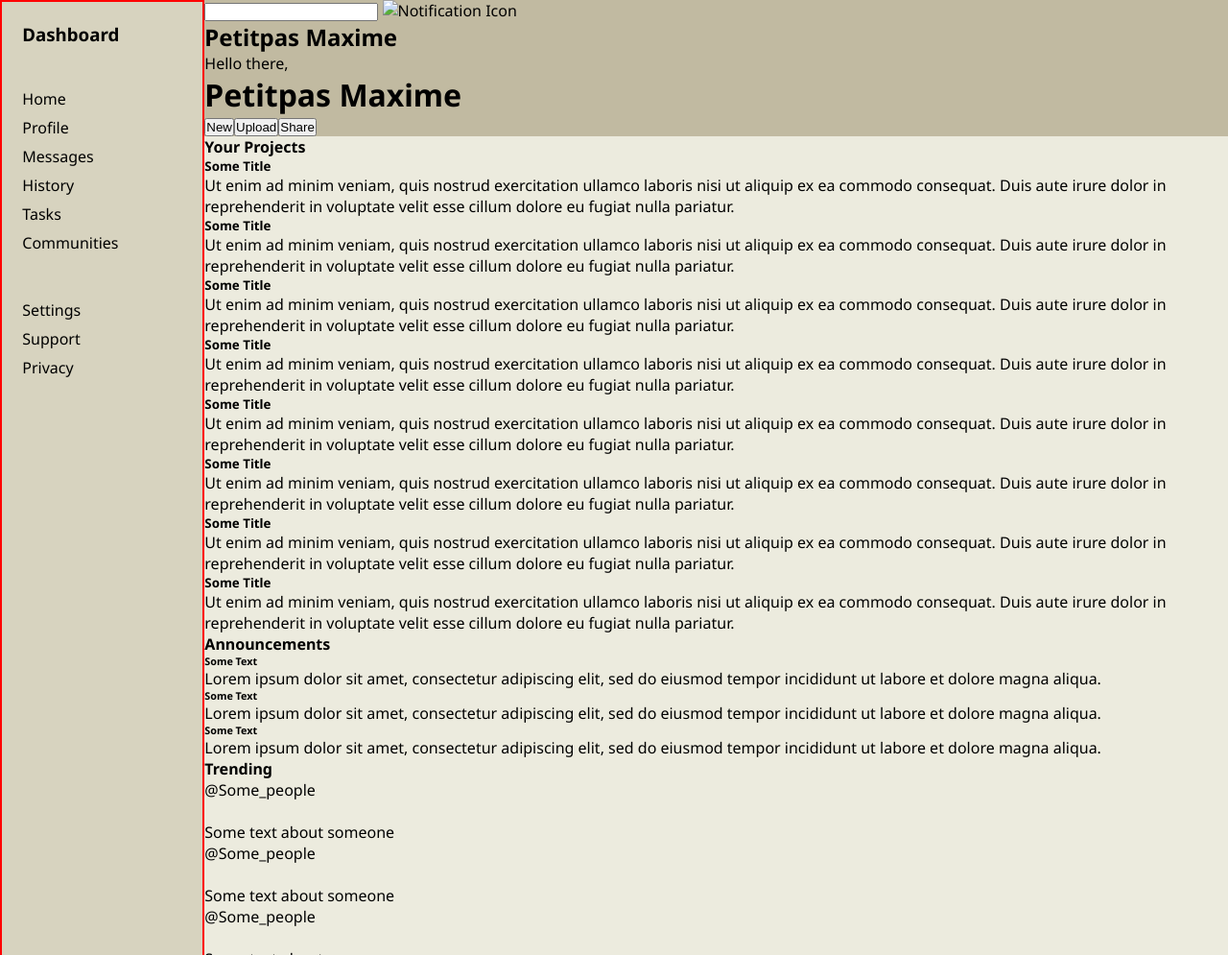
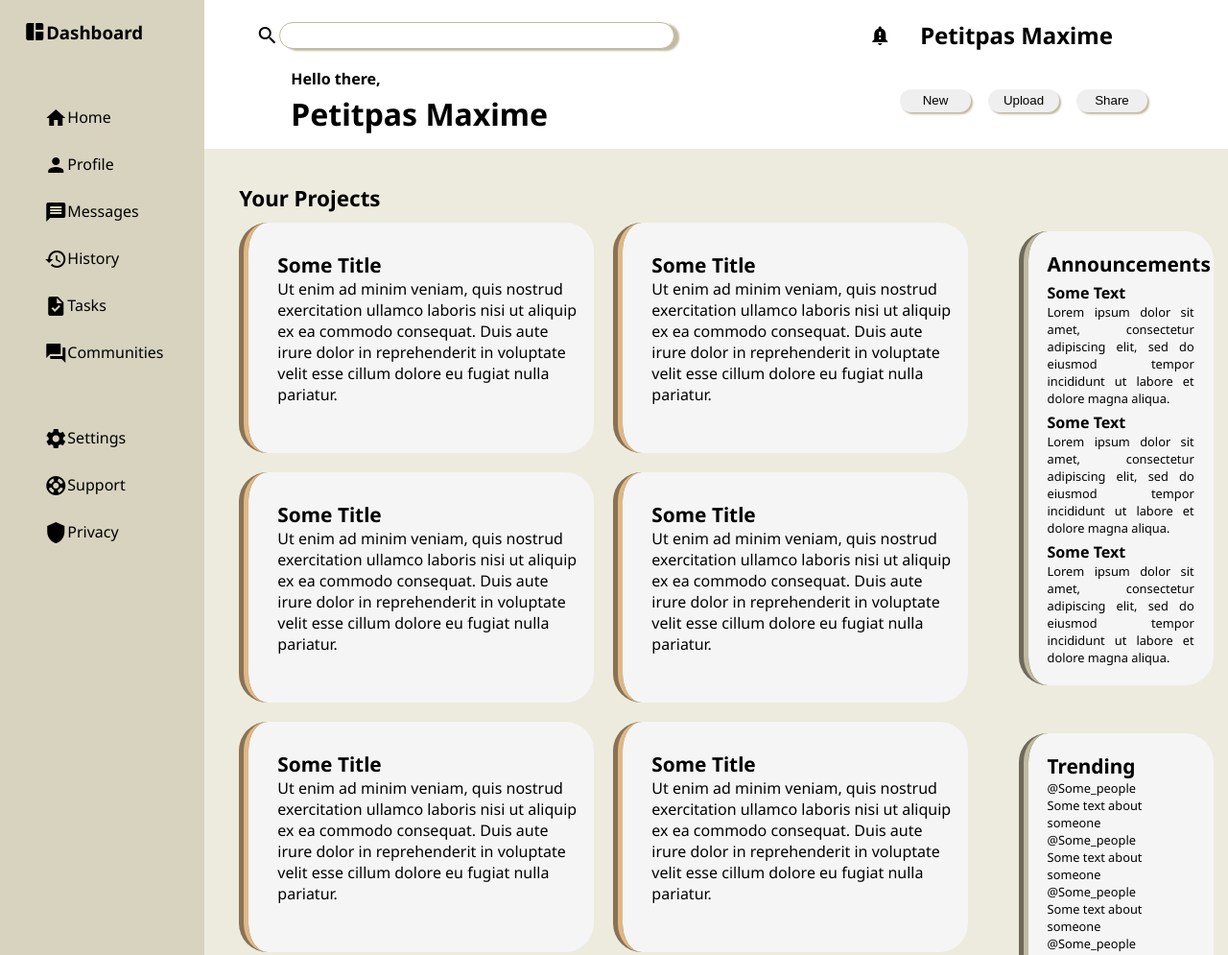
Before and after one commit to weirdnomad/odin-admin, a plain HTML site: page index.html in a window 1280 px wide. Shown: the top 995 px of the page at 96% size. Drawn offline with Linux system fonts and the light colour scheme; a web font is replaced by a local one.

Commit message:
something acceptable

```diff
--- a/index.html
+++ b/index.html
@@ -11,101 +11,127 @@
       href="https://fonts.googleapis.com/css2?family=Funnel+Display:wght@300..800&family=Noto+Sans:ital,wght@0,100..900;1,100..900&family=Poppins:ital,wght@0,100;0,200;0,300;0,400;0,500;0,600;0,700;0,800;0,900;1,100;1,200;1,300;1,400;1,500;1,600;1,700;1,800;1,900&family=Roboto:ital,wght@0,100;0,300;0,400;0,500;0,700;0,900;1,100;1,300;1,400;1,500;1,700;1,900&family=Tangerine:wght@400;700&display=swap"
       rel="stylesheet"
     />
+    <link
+      rel="stylesheet"
+      href="https://fonts.googleapis.com/icon?family=Material+Icons"
+    />
   </head>
   <body>
     <div class="sidebar">
-      <h3>Dashboard</h3>
+      <h3><i class="material-icons">space_dashboard</i>Dashboard</h3>
       <ul class="menu">
-        <li><a href="#">Home</a></li>
-        <li><a href="#">Profile</a></li>
-        <li><a href="#">Messages</a></li>
-        <li><a href="#">History</a></li>
-        <li><a href="#">Tasks</a></li>
-        <li><a href="#">Communities</a></li>
+        <li><i class="material-icons">home</i><a href="#">Home</a></li>
+        <li><i class="material-icons">person</i><a href="#">Profile</a></li>
+        <li><i class="material-icons">message</i><a href="#">Messages</a></li>
+        <li><i class="material-icons">history</i><a href="#">History</a></li>
+        <li><i class="material-icons">task</i><a href="#">Tasks</a></li>
+        <li><i class="material-icons">forum</i><a href="#">Communities</a></li>
       </ul>
       <ul class="other">
-        <li><a href="#">Settings</a></li>
-        <li><a href="#">Support</a></li>
-        <li><a href="#">Privacy</a></li>
+        <li><i class="material-icons">settings</i><a href="#">Settings</a></li>
+        <li><i class="material-icons">support</i><a href="#">Support</a></li>
+        <li><i class="material-icons">shield</i><a href="#">Privacy</a></li>
       </ul>
     </div>
     <div class="header">
       <div class="top">
-        <input type="text" name="searchbar" id="searchbar" />
-        <img
-          src="notification_important_24dp_E8EAED_FILL0_wght400_GRAD0_opsz24.svg"
-          alt="Notification Icon"
-        />
+        <div class="searchbar">
+          <i class="material-icons">search</i
+          ><input type="text" name="searchbar" id="searchbar" />
+        </div>
+        <div class="top-right">
+          <a href="#"><i class="material-icons">notification_important</i></a>
+        </div>
         <h2>Petitpas Maxime</h2>
       </div>
       <div class="bot">
-        <p>Hello there,</p>
-        <h1>Petitpas Maxime</h1>
+        <h1>
+          <span>Hello there,<br /></span>Petitpas Maxime
+        </h1>
+        <div class="buttons">
           <button>New</button><button>Upload</button><button>Share</button>
+        </div>
       </div>
     </div>
     <div class="boardbody">
       <div class="projects">
         <h4>Your Projects</h4>
         <div class="project-wrapper">
+          <a href="#"
+            ><div class="card">
+              <h5>Some Title</h5>
+              Ut enim ad minim veniam, quis nostrud exercitation ullamco laboris
+              nisi ut aliquip ex ea commodo consequat. Duis aute irure dolor in
+              reprehenderit in voluptate velit esse cillum dolore eu fugiat
+              nulla pariatur.
+            </div></a
+          >
+          <a href="#"
+            ><div class="card">
+              <h5>Some Title</h5>
+              Ut enim ad minim veniam, quis nostrud exercitation ullamco laboris
+              nisi ut aliquip ex ea commodo consequat. Duis aute irure dolor in
+              reprehenderit in voluptate velit esse cillum dolore eu fugiat
+              nulla pariatur.
+            </div></a
+          >
+          <a href="#"
+            ><div class="card">
+              <h5>Some Title</h5>
+              Ut enim ad minim veniam, quis nostrud exercitation ullamco laboris
+              nisi ut aliquip ex ea commodo consequat. Duis aute irure dolor in
+              reprehenderit in voluptate velit esse cillum dolore eu fugiat
+              nulla pariatur.
+            </div></a
+          >
+          <a href="#">
             <div class="card">
               <h5>Some Title</h5>
               Ut enim ad minim veniam, quis nostrud exercitation ullamco laboris
               nisi ut aliquip ex ea commodo consequat. Duis aute irure dolor in
-            reprehenderit in voluptate velit esse cillum dolore eu fugiat nulla
-            pariatur.
-          </div>
-          <div class="card">
+              reprehenderit in voluptate velit esse cillum dolore eu fugiat
+              nulla pariatur.
+            </div></a
+          >
+          <a href="#"
+            ><div class="card">
               <h5>Some Title</h5>
               Ut enim ad minim veniam, quis nostrud exercitation ullamco laboris
               nisi ut aliquip ex ea commodo consequat. Duis aute irure dolor in
-            reprehenderit in voluptate velit esse cillum dolore eu fugiat nulla
-            pariatur.
-          </div>
-          <div class="card">
+              reprehenderit in voluptate velit esse cillum dolore eu fugiat
+              nulla pariatur.
+            </div></a
+          >
+          <a href="#"
+            ><div class="card">
               <h5>Some Title</h5>
               Ut enim ad minim veniam, quis nostrud exercitation ullamco laboris
               nisi ut aliquip ex ea commodo consequat. Duis aute irure dolor in
-            reprehenderit in voluptate velit esse cillum dolore eu fugiat nulla
-            pariatur.
-          </div>
-          <div class="card">
+              reprehenderit in voluptate velit esse cillum dolore eu fugiat
+              nulla pariatur.
+            </div></a
+          >
+          <a href="#"
+            ><div class="card">
               <h5>Some Title</h5>
               Ut enim ad minim veniam, quis nostrud exercitation ullamco laboris
               nisi ut aliquip ex ea commodo consequat. Duis aute irure dolor in
-            reprehenderit in voluptate velit esse cillum dolore eu fugiat nulla
-            pariatur.
-          </div>
-          <div class="card">
+              reprehenderit in voluptate velit esse cillum dolore eu fugiat
+              nulla pariatur.
+            </div></a
+          >
+          <a href="#"
+            ><div class="card">
               <h5>Some Title</h5>
               Ut enim ad minim veniam, quis nostrud exercitation ullamco laboris
               nisi ut aliquip ex ea commodo consequat. Duis aute irure dolor in
-            reprehenderit in voluptate velit esse cillum dolore eu fugiat nulla
-            pariatur.
-          </div>
-          <div class="card">
-            <h5>Some Title</h5>
-            Ut enim ad minim veniam, quis nostrud exercitation ullamco laboris
-            nisi ut aliquip ex ea commodo consequat. Duis aute irure dolor in
-            reprehenderit in voluptate velit esse cillum dolore eu fugiat nulla
-            pariatur.
-          </div>
-          <div class="card">
-            <h5>Some Title</h5>
-            Ut enim ad minim veniam, quis nostrud exercitation ullamco laboris
-            nisi ut aliquip ex ea commodo consequat. Duis aute irure dolor in
-            reprehenderit in voluptate velit esse cillum dolore eu fugiat nulla
-            pariatur.
-          </div>
-          <div class="card">
-            <h5>Some Title</h5>
-            Ut enim ad minim veniam, quis nostrud exercitation ullamco laboris
-            nisi ut aliquip ex ea commodo consequat. Duis aute irure dolor in
-            reprehenderit in voluptate velit esse cillum dolore eu fugiat nulla
-            pariatur.
+              reprehenderit in voluptate velit esse cillum dolore eu fugiat
+              nulla pariatur.
+            </div></a
+          >
         </div>
       </div>
-      </div>
+      <div class="project-right">
         <div class="announcements">
           <h4>Announcements</h4>
           <h6>Some Text</h6>
@@ -128,23 +154,20 @@
           <h4>Trending</h4>
           <div class="people">
             <p class="peoplename">@Some_people</p>
-          <br />
             <p class="peopletext">Some text about someone</p>
           </div>
           <div class="people">
             <p class="peoplename">@Some_people</p>
-          <br />
             <p class="peopletext">Some text about someone</p>
           </div>
           <div class="people">
             <p class="peoplename">@Some_people</p>
-          <br />
             <p class="peopletext">Some text about someone</p>
           </div>
           <div class="people">
             <p class="peoplename">@Some_people</p>
-          <br />
             <p class="peopletext">Some text about someone</p>
+          </div>
         </div>
       </div>
     </div>
--- a/style.css
+++ b/style.css
@@ -26,24 +26,96 @@ body {
 .sidebar {
   background-color: var(--secondary-color);
   color: var(--text-color);
-  border: red solid 2px;
   grid-column: 0 / 1;
   grid-row-end: span 4;
   padding: 10%;
 }
 
+ul li {
+  display: flex;
+  justify-content: left;
+}
+
+h3 {
+  display: flex;
+  justify-content: center;
+  margin-right: 40px;
+}
+
 .menu,
 .other {
-  line-height: 30px;
   margin-top: 40px;
+  display: flex;
+  flex-direction: column;
+  width: max-content;
 
+  li {
+    margin-top: 25px;
+    margin-left: 25px;
+  }
   li:hover {
     color: var(--accent-colo);
   }
 }
 
+.top {
+  display: flex;
+  margin-top: 20px;
+}
+
+.top-right {
+  margin: 5px 30px 0 auto;
+}
+
+h2 {
+  margin-right: 120px;
+}
+
+.bot {
+  display: flex;
+}
+
+.searchbar {
+  display: flex;
+  justify-content: center;
+  align-items: center;
+  margin-left: 5%;
+
+  input {
+    border: 1px solid var(--accent-colo);
+    box-shadow: 5px 2px 2px var(--accent-colo);
+    width: 400px;
+    border-radius: 30px;
+    height: 26px;
+    padding-left: 10px;
+  }
+}
+
+span {
+  font-style: thin;
+  font-size: 1rem;
+}
+
+h1 {
+  margin: 0 auto 15px 90px;
+}
+
+.buttons {
+  margin: auto 75px auto 0;
+  button {
+    margin: 0 9px;
+    border-radius: 30px;
+    border: none;
+    box-shadow: 2px 2px 2px var(--accent-colo);
+    width: 74px;
+    height: 24px;
+  }
+  button:hover {
+    background-color: var(--main-color);
+  }
+}
+
 .header {
-  background-color: var(--accent-colo);
   grid-column: 2;
 }
 
@@ -51,4 +123,61 @@ body {
   background-color: var(--main-color);
   color: var(--text-color);
   grid-column: 2;
+  display: grid;
+  grid-template-columns: 78% 20%;
+  gap: 20px;
+  padding: 36px 15px 0 36px;
 }
+
+.projects {
+  grid-column: 1;
+
+  h4 {
+    margin-bottom: 10px;
+    font-size: 1.4rem;
+  }
+
+  .project-wrapper {
+    display: grid;
+    grid-template-columns: repeat(auto-fill, 370px);
+    gap: 20px;
+
+    .card {
+      background-color: whitesmoke;
+      height: 200px;
+      padding: 30px 10px 10px 30px;
+      border-radius: 30px;
+      border: 10px inset var(--accent-colo);
+      border-left-color: burlywood;
+      border-style: none none none groove;
+
+      h5 {
+        font-size: 1.3rem;
+      }
+    }
+  }
+}
+
+.trending,
+.announcements {
+  margin-top: 50px;
+  background-color: whitesmoke;
+  font-size: 0.8rem;
+  padding: 20px;
+  border: 10px inset var(--accent-colo);
+  border-style: none none none groove;
+  border-radius: 30px;
+
+  h4 {
+    font-size: 1.3rem;
+  }
+}
+
+h6 {
+  font-size: 1rem;
+  margin-top: 5px;
+}
+
+.announcements > p {
+  text-align: justify;
+}
```
Lines whose indentation alone changed are shown as unchanged.
